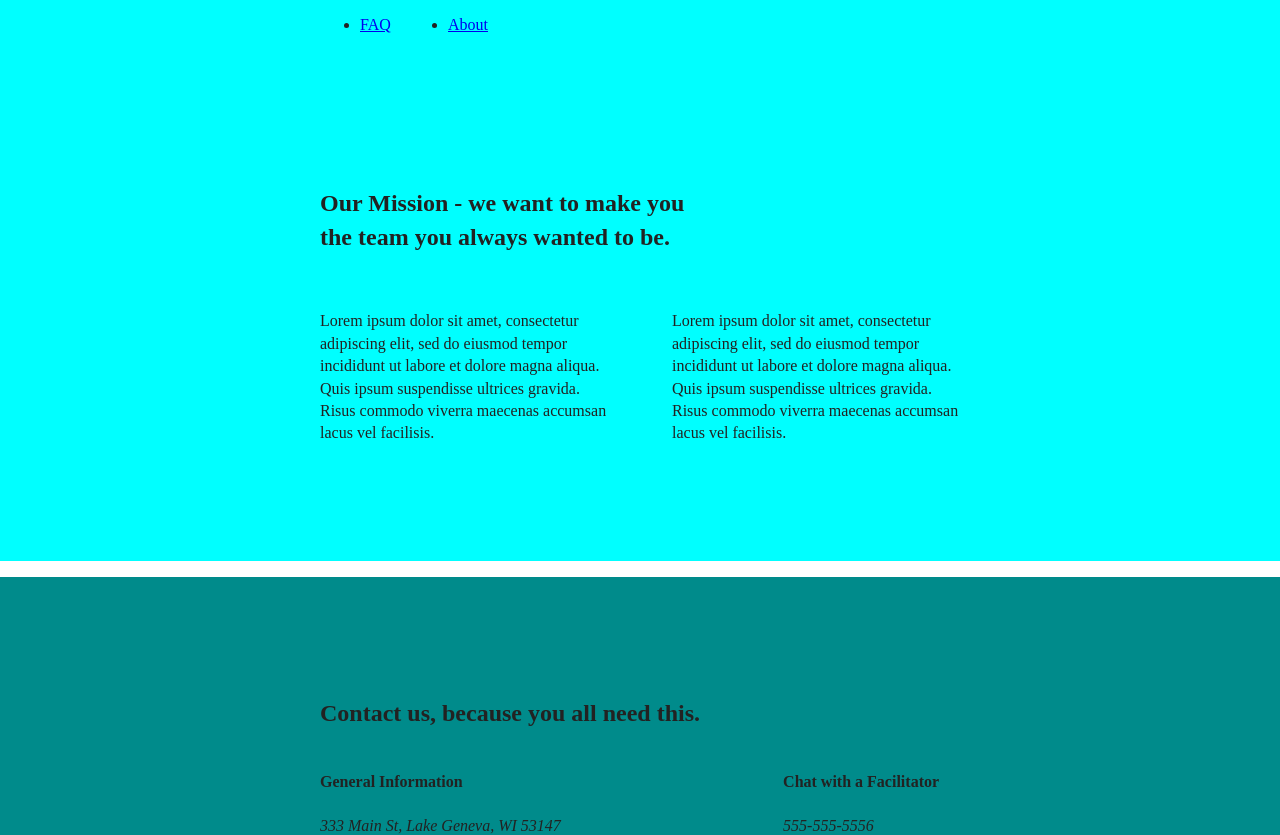
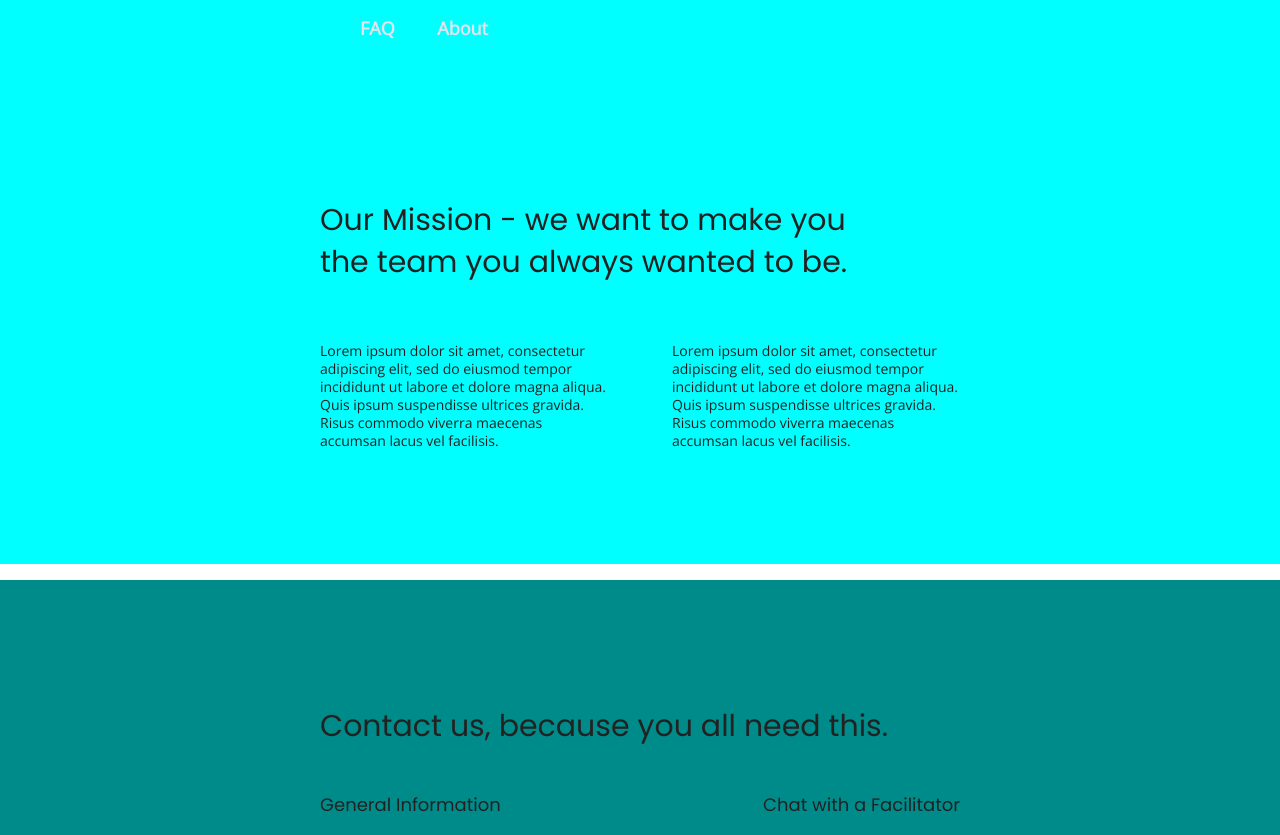
Before and after one commit to BilbilT/206-unplugged-boilerplate, a website: page about/index.html in a window 1280 px wide. Shown: the part 125-960 px from the top of the page. Drawn offline with nearby package versions, Linux system fonts and the light colour scheme; files whose address does not match are found by name.

Commit message:
Coded general styles

```diff
--- a/about/index.html
+++ b/about/index.html
@@ -18,6 +18,10 @@
 
   <link rel="stylesheet" href="../css/normalize.css">
   <link rel="stylesheet" href="../css/main.css">
+
+  <link rel="preconnect" href="https://fonts.googleapis.com">
+  <link rel="preconnect" href="https://fonts.gstatic.com" crossorigin>
+  <link href="https://fonts.googleapis.com/css2?family=Open+Sans&family=Poppins&display=swap" rel="stylesheet">
 
   <meta name="theme-color" content="#fafafa">
 </head>
--- a/css/main.css
+++ b/css/main.css
@@ -86,6 +86,62 @@ textarea {
 /* ==========================================================================
    Author's custom styles
    ========================================================================== */
+
+   /* GENERAL STYLES */
+
+   html {
+font-size: 1rem;
+   }
+
+   body {
+font-size: 1em;
+font-family: 'Open Sans', sans-serif;
+text-align: left;
+   }
+
+   ul,
+   ol {
+font-size: 1.125em;
+font-weight: bold;
+list-style-type: none;
+   }
+
+   a {
+color: #e2e3ed;
+text-decoration: none;
+   }
+
+   h2 {
+font-size: 1.875em;
+font-weight: 500;
+font-family: 'Poppins', sans-serif;
+   }
+
+   h3,
+   h4 {
+font-size: 1.125em;
+font-weight: 500;
+font-family: 'Poppins', sans-serif;
+margin: 20px 0;
+   }
+
+   p {
+font-size: 0.875em;
+line-height: 18px;
+   }
+
+   img {
+
+   }
+
+   figure {
+
+   }
+
+   address {
+font-style: normal;
+   }
+
 
 .content-wrapper {
   width: 90%;
```
Also changed, not shown: faq/index.html (+4 -0 lines), index.html (+15 -5 lines). Lines whose indentation alone changed are shown as unchanged.
